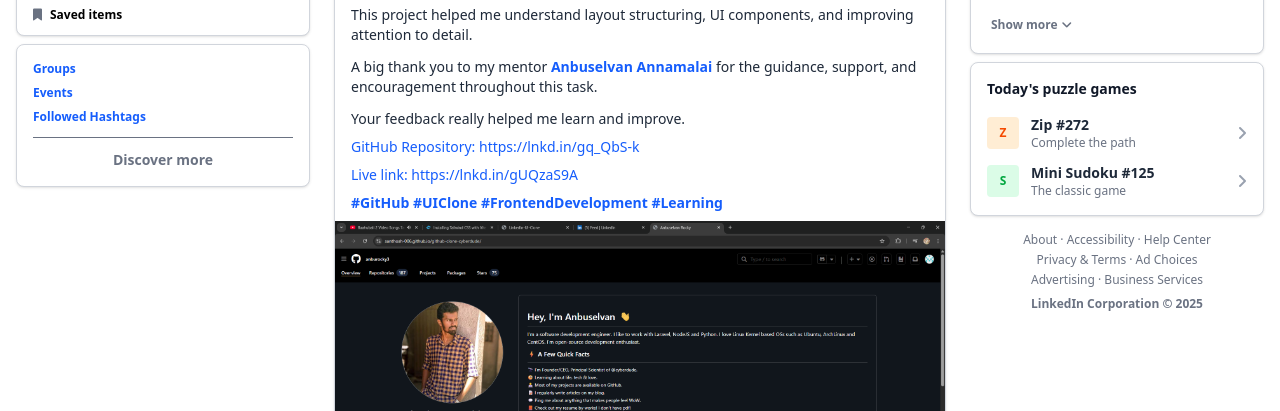
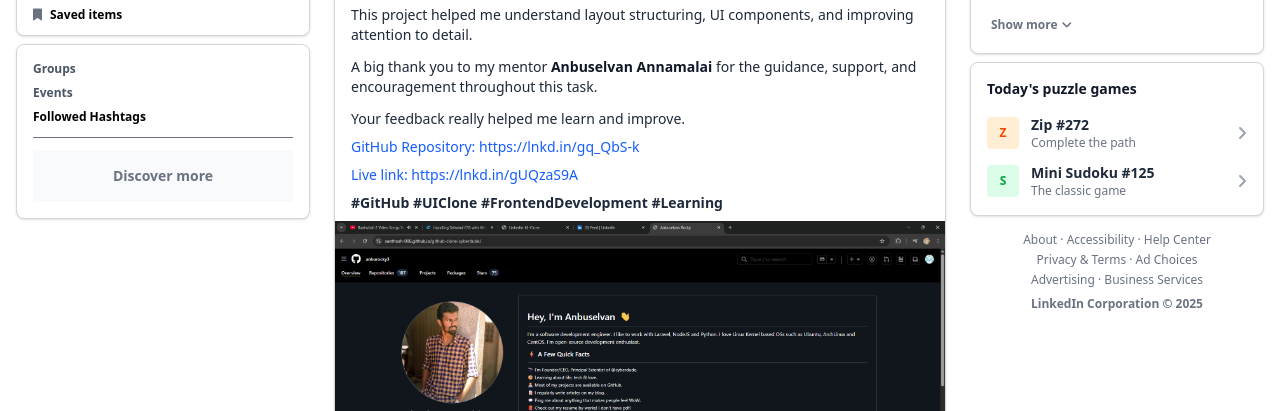
Before and after one commit to Santhosh-006/linkedIn-UI-Clone-cyberdude, a website built with Vite: page index.html in a window 1280 px wide. Shown: the part 389-800 px from the top of the page. Built offline with nearby package versions, Linux system fonts and the light colour scheme.

Commit message:
ui:made changes

```diff
--- a/index.html
+++ b/index.html
@@ -131,13 +131,13 @@
         <div
           class="bg-white rounded-lg shadow-sm border border-gray-300 mt-2 p-4 sticky top-20"
         >
-          <p class="text-xs text-blue-600 font-bold mb-2">Groups</p>
-          <p class="text-xs text-blue-600 font-bold mb-2">Events</p>
-          <p class="text-xs text-blue-600 font-bold">Followed Hashtags</p>
+          <p class="text-xs text-gray-600 font-bold mb-2">Groups</p>
+          <p class="text-xs text-gray-600 font-bold mb-2">Events</p>
+          <p class="text-xs text-gray3.-600 font-bold">Followed Hashtags</p>
           <div
-            class="border-t mt-3 pt-3 text-center text-sm text-gray-500 font-bold hover:bg-gray-100 cursor-pointer"
+            class="border-t mt-3 pt-3 text-center text-sm text-gray-500 font-bold cursor-pointer"
           >
-            Discover more
+            <p class="bg-gray-50 hover:bg-gray-100 py-4">Discover more</p>
           </div>
         </div>
       </div>
@@ -155,7 +155,7 @@
             <input
               type="text"
               placeholder="Start a post"
-              class="w-full border border-gray-400 rounded-full px-4 hover:bg-gray-100 cursor-pointer transition"
+              class="w-full border border-gray-400 rounded-full focus:outline-none px-4 hover:bg-gray-100 cursor-pointer transition"
             />
           </div>
           <div class="flex justify-between px-4 mt-2">
@@ -227,7 +227,7 @@
             <p class="mb-3">
               A big thank you to my mentor
               <span
-                class="text-blue-600 font-bold hover:underline cursor-pointer"
+                class="text-gray-900 font-bold hover:underline cursor-pointer"
                 >Anbuselvan Annamalai</span
               >
               for the guidance, support, and encouragement throughout this task.
@@ -246,7 +246,7 @@
               Live link: https://lnkd.in/gUQzaS9A
             </p>
             <p
-              class="mt-2 text-blue-600 font-bold hover:underline cursor-pointer"
+              class="mt-2 text-gray-800 font-bold hover:underline cursor-pointer"
             >
               #GitHub #UIClone #FrontendDevelopment #Learning
             </p>
```
